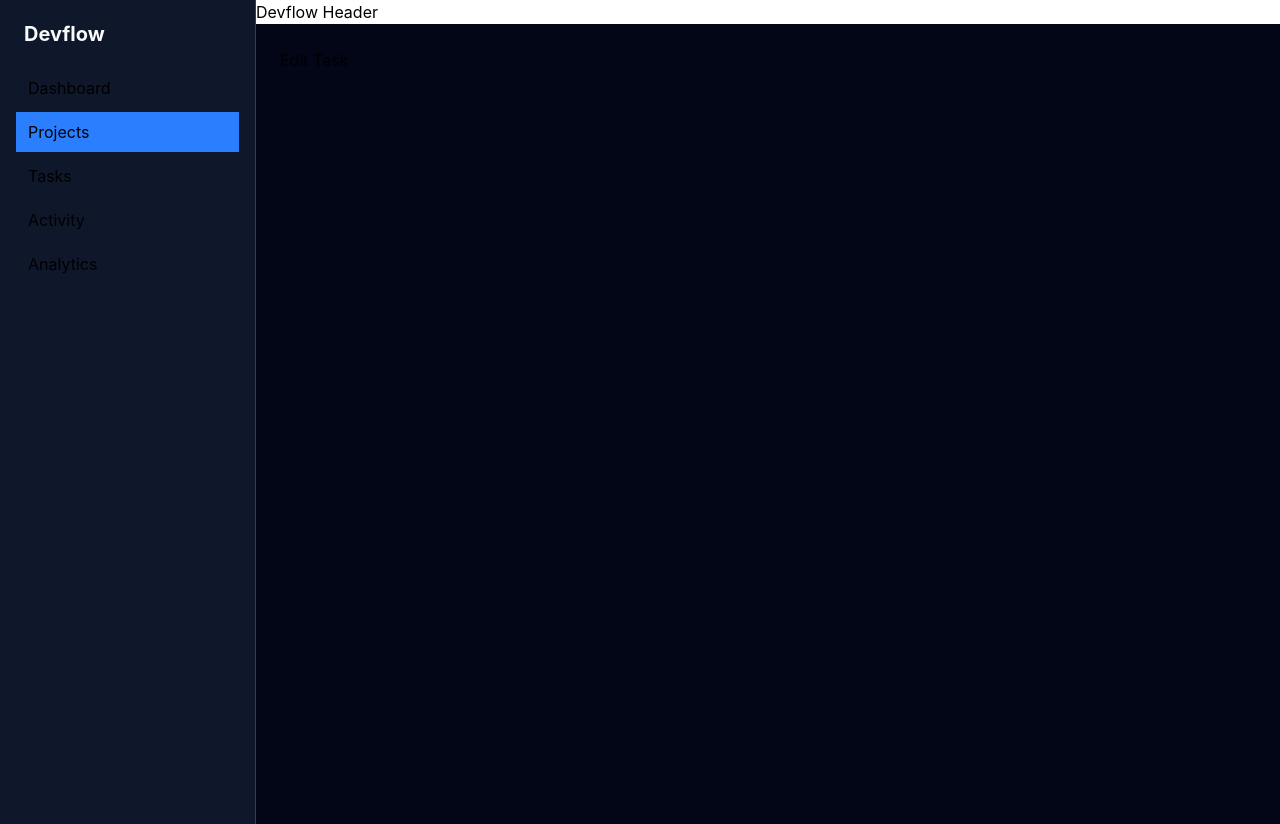
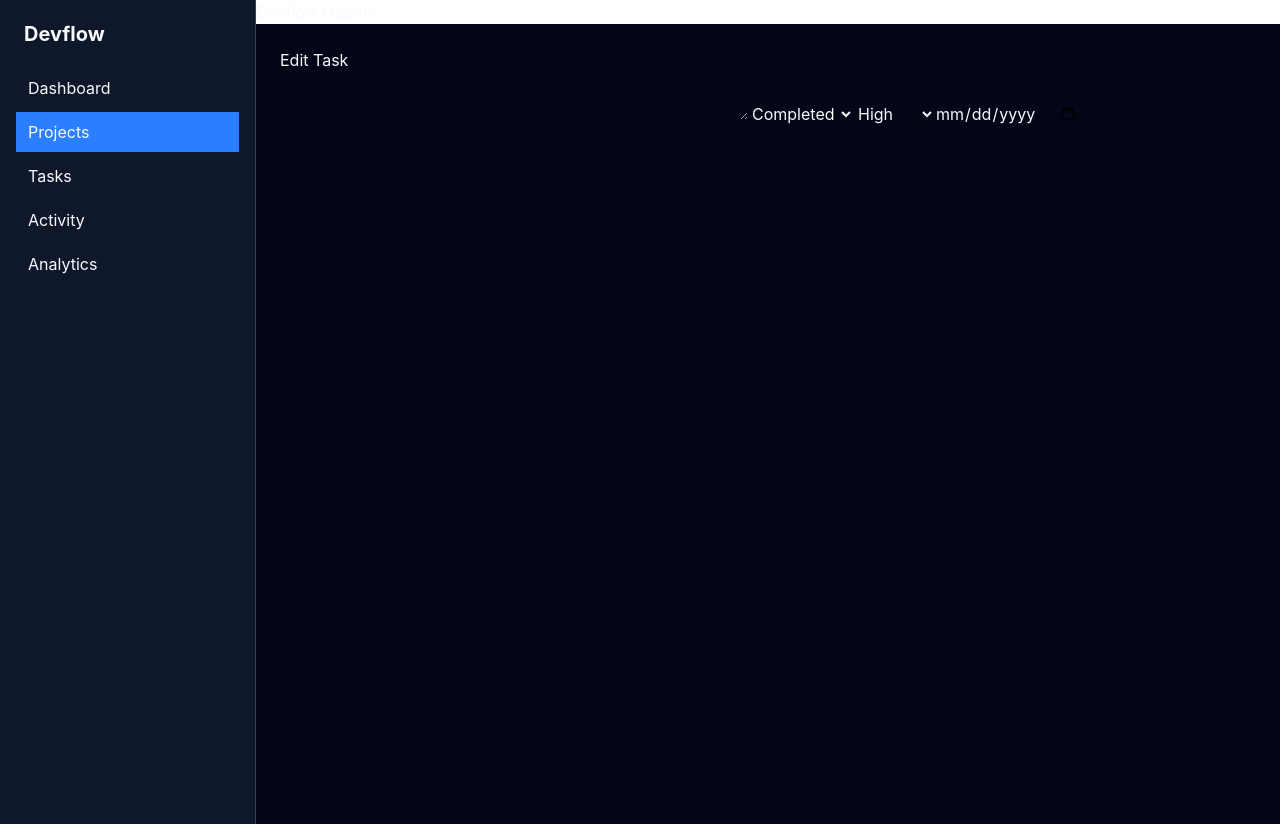
Before and after one commit to krishna-hingu/devflow, a React (Vite) app: page /projects/1/tasks/1/edit in a window 1280 px wide. Built offline with nearby package versions, Linux system fonts and the light colour scheme.

Commit message:
Build edit task form

```diff
--- a/src/components/layout/AppLayout.jsx
+++ b/src/components/layout/AppLayout.jsx
@@ -6,12 +6,12 @@ import { useState } from "react";
 function AppLayout() {
   const [taskList, setTaskList] = useState(tasks);
   return (
-    <div className="min-h-screen flex">
+    <div className="min-h-screen flex text-devflow-text">
       <Sidebar />
       <div className="flex-1">
         <Header />
         <main className="min-h-screen bg-devflow-background p-6">
-          <Outlet context={{taskList, setTaskList}}/>
+          <Outlet context={{ taskList, setTaskList }} />
         </main>
       </div>
     </div>
--- a/src/data/tasks.js
+++ b/src/data/tasks.js
@@ -6,7 +6,7 @@ const tasks = [
     description: "Create responsive sidebar navigation for DevFlow.",
     status: "Completed",
     priority: "High",
-    dueDate: "Oct 5, 2026",
+    dueDate: "2026-10-05",
   },
   {
     id: 102,
@@ -16,7 +16,7 @@ const tasks = [
       "Create the project workspace with progress and task sections.",
     status: "In Progress",
     priority: "High",
-    dueDate: "Oct 10, 2026",
+    dueDate: "2026-10-10",
   },
   {
     id: 103,
@@ -26,7 +26,7 @@ const tasks = [
       "Make the DevFlow application work across desktop, tablet, and mobile.",
     status: "Pending",
     priority: "Medium",
-    dueDate: "Oct 15, 2026",
+    dueDate: "2026-10-15",
   },
 
   {
@@ -36,7 +36,7 @@ const tasks = [
     description: "Build the main portfolio landing page.",
     status: "Completed",
     priority: "High",
-    dueDate: "Sep 20, 2026",
+    dueDate: "2026-09-20",
   },
   {
     id: 202,
@@ -45,7 +45,7 @@ const tasks = [
     description: "Display selected projects with descriptions and links.",
     status: "Completed",
     priority: "Medium",
-    dueDate: "Sep 25, 2026",
+    dueDate: "2026-09-25",
   },
 
   {
@@ -55,7 +55,7 @@ const tasks = [
     description: "Fetch current weather information from a public API.",
     status: "In Progress",
     priority: "High",
-    dueDate: "Nov 1, 2026",
+    dueDate: "2026-11-01",
   },
   {
     id: 302,
@@ -64,7 +64,7 @@ const tasks = [
     description: "Allow users to search for weather by city.",
     status: "Pending",
     priority: "Medium",
-    dueDate: "Nov 5, 2026",
+    dueDate: "2026-11-05",
   },
 ];
 
--- a/src/pages/EditTask.jsx
+++ b/src/pages/EditTask.jsx
@@ -29,6 +29,63 @@ function EditTask() {
           });
         }}
       />
+      <textarea
+        name="description"
+        value={formData.description}
+        onChange={(event) => {
+          setFormData((previousData) => {
+            return {
+              ...previousData,
+              description: event.target.value,
+            };
+          });
+        }}
+      ></textarea>
+      <select
+        name="status"
+        value={formData.status}
+        onChange={(event) => {
+          setFormData((previousData) => {
+            return {
+              ...previousData,
+              status: event.target.value,
+            };
+          });
+        }}
+      >
+        <option value="Completed">Completed</option>
+        <option value="Pending">Pending</option>
+        <option value="In Progress">In Progress</option>
+      </select>
+      <select
+        name="priority"
+        value={formData.priority}
+        onChange={(event) => {
+          setFormData((previousData) => {
+            return {
+              ...previousData,
+              priority: event.target.value,
+            };
+          });
+        }}
+      >
+        <option value="High">High</option>
+        <option value="Medium">Medium</option>
+        <option value="Low">Low</option>
+      </select>
+      <input
+        type="date"
+        name="dueDate"
+        value={formData.dueDate}
+        onChange={(event) => {
+          setFormData((previousData) => {
+            return {
+              ...previousData,
+              dueDate: event.target.value,
+            };
+          });
+        }}
+      />
     </div>
   );
 }
```
